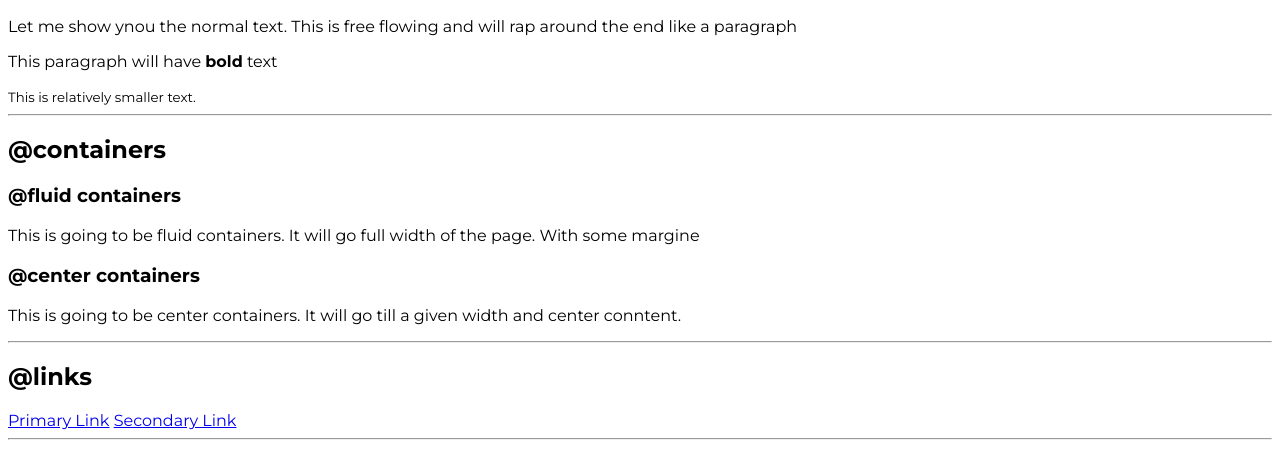
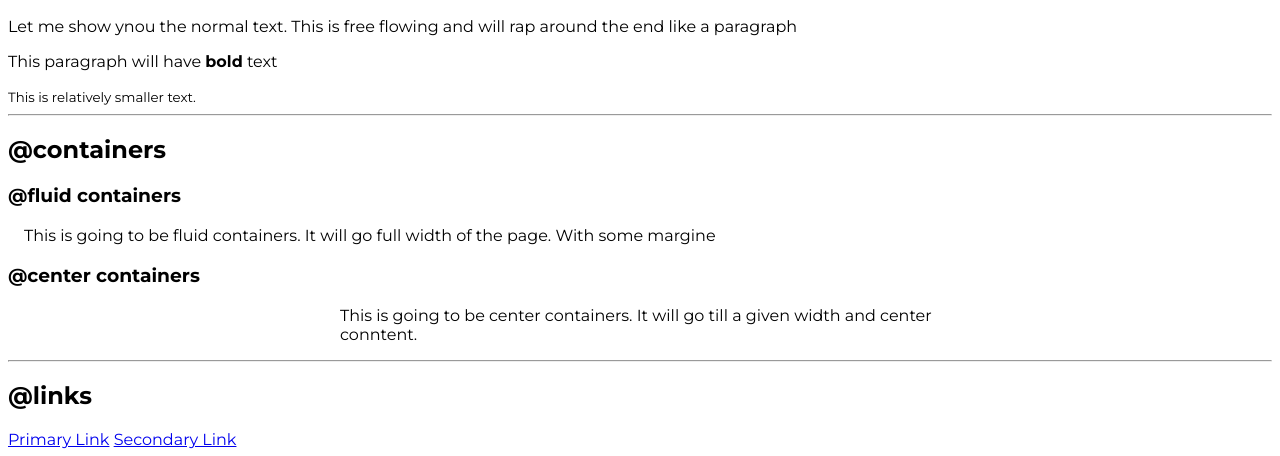
Before and after one commit to RSauravR/ComponentLibrary, a plain HTML site: page index.html in a window 1280 px wide. Shown: the part 282-738 px from the top of the page. Drawn offline with Linux system fonts and the light colour scheme.

Commit message:
container

```diff
--- a/index.html
+++ b/index.html
@@ -25,10 +25,14 @@
     <h2>@containers</h2>
 
     <h3>@fluid containers</h3>
-    <p>This is going to be fluid containers. It will go full width of the page. With some margine</p>
+    <div class="container">
+        <p>This is going to be fluid containers. It will go full width of the page. With some margine</p>
+    </div>
 
     <h3>@center containers</h3>
-    <p>This is going to be center containers. It will go till a given width and center conntent.</p>
+    <div class="container container-center">
+        <p>This is going to be center containers. It will go till a given width and center conntent.</p>
+    </div>
 
     <hr>
 
--- a/styles.css
+++ b/styles.css
@@ -2,3 +2,12 @@
 body{
     font-family: 'Montserrat', sans-serif;
 }
+
+.container{
+    padding-left: 1rem;
+    padding-right: 1rem;
+}
+.container-center{
+    max-width: 600px;
+    margin:auto;
+}
```
